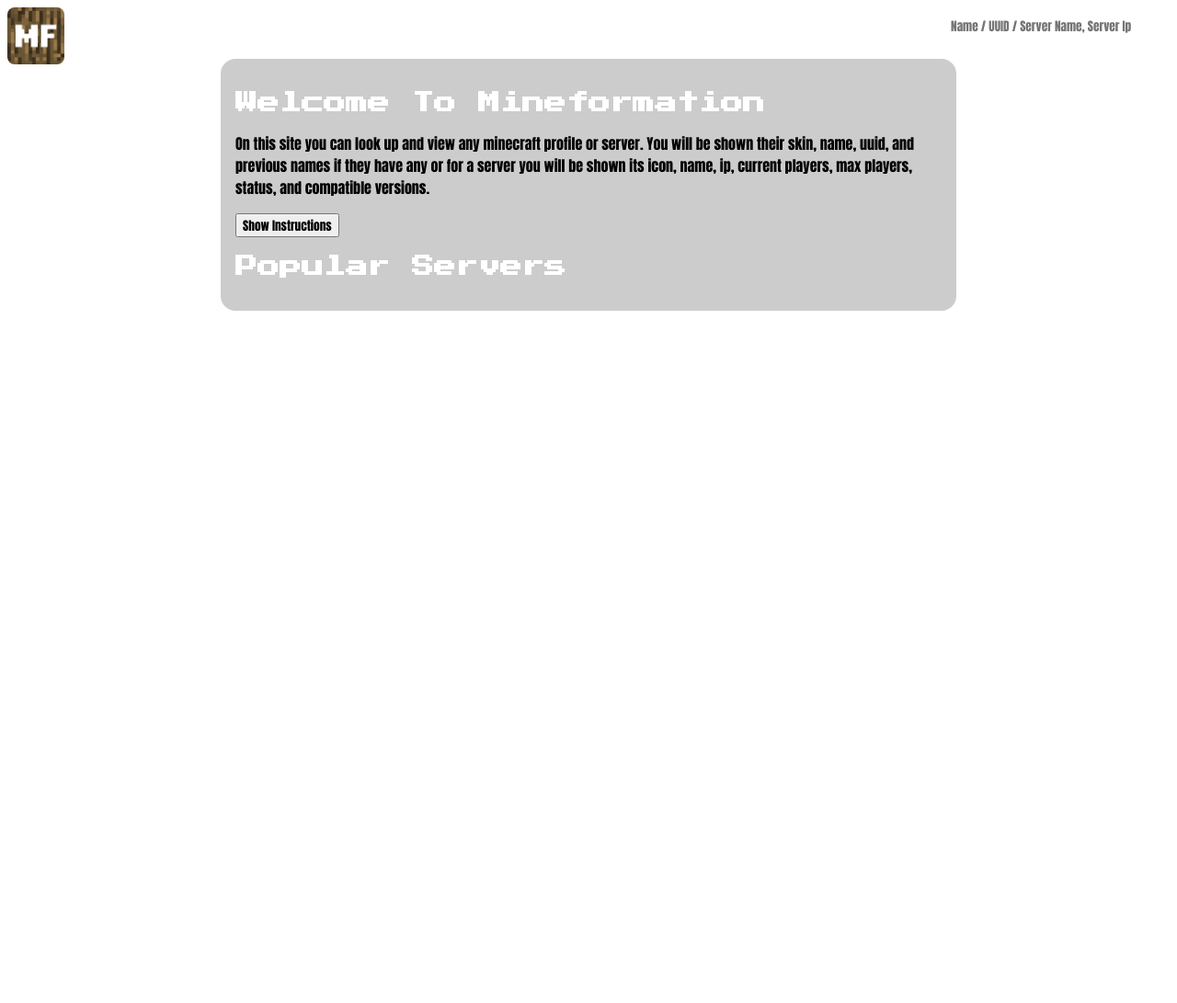
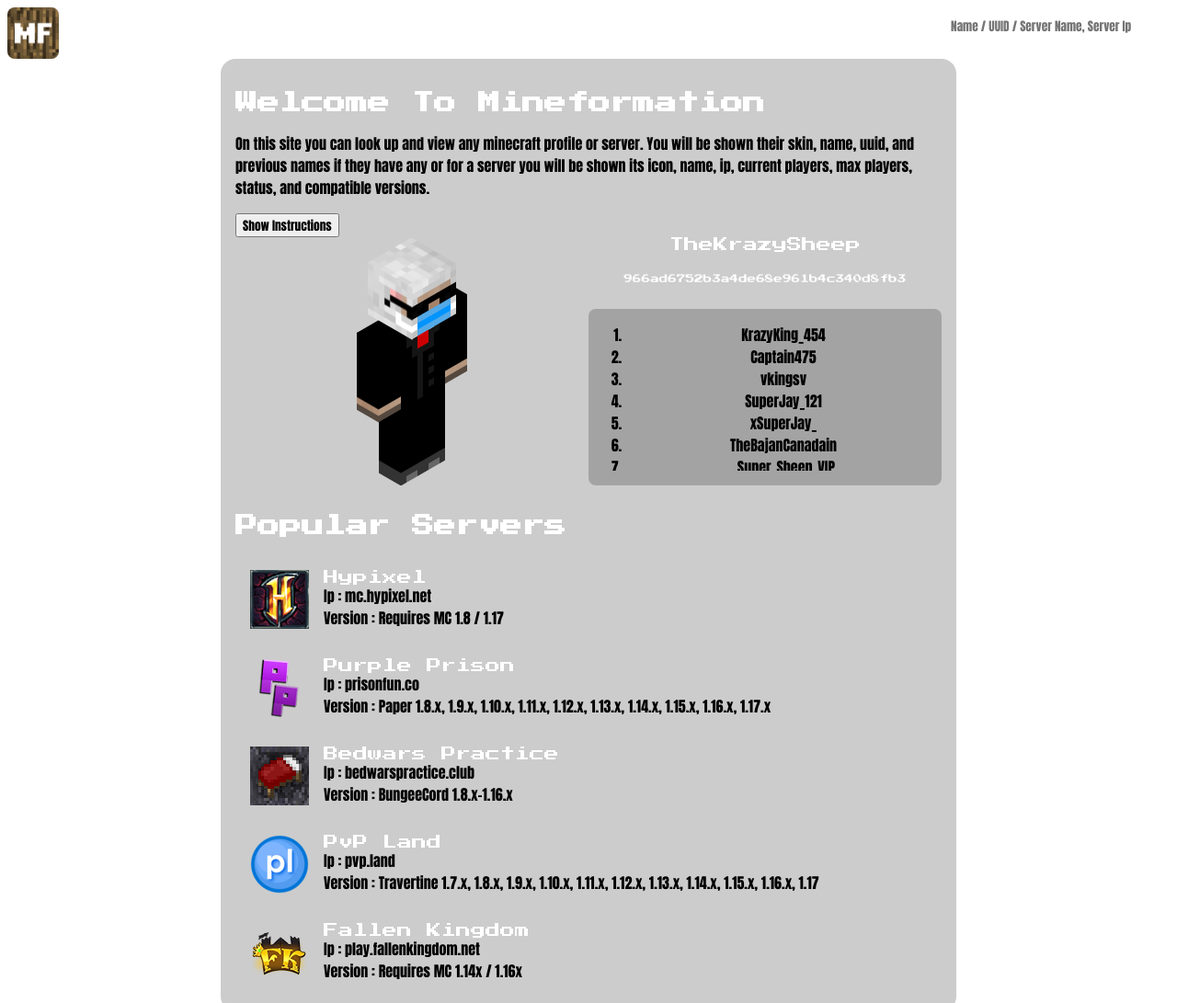
Before and after one commit to Lukashmoser/Mineformation, a plain HTML site: page index.html in a window 1280 px wide. Shown: the top 1091 px of the page at 92% size. Before the commit the page ends 800 px from the top, so only its background shows below. Drawn offline with Linux system fonts and the light colour scheme; no server answers.

```diff
--- a/index.html
+++ b/index.html
@@ -51,11 +51,89 @@
         </div>
 
         <div id="player">
-
+            <div id="playerHolder">
+                <img src="images/TheKrazySheep.png" alt="TheKrazySheep's Skin" id="playerSkin">
+                <div id="playerName" class="title">TheKrazySheep</div>
+                <div id="playerUUID" class="title">966ad6752b3a4de68e961b4c340d8fb3</div>
+                <div id="playerPrevNames" class="text">
+                    <ol>
+                        <li>KrazyKing_454</li>
+                        <li>Captain475</li>
+                        <li>vkingsv</li>
+                        <li>SuperJay_121</li>
+                        <li>xSuperJay_</li>
+                        <li>TheBajanCanadain</li>
+                        <li>_Super_Sheep_VIP</li>
+                        <li>JamestheKnight7</li>
+                        <li>BlackKnightTnT</li>
+                        <li>superknight1202</li>
+                        <li>ToxicKnife</li>
+                        <li>Conservitive</li>
+                        <li>ToxicKnife</li>
+                        <li>TooMuchToxicity</li>
+                        <li>x7_</li>
+                        <li>xSeven_</li>
+                        <li>iThoughtiWasGood</li>
+                        <li>iConservative</li>
+                        <li>DynamiteDoggy</li>
+                        <li>CrispiestRice</li>
+                        <li>TheWildMLG</li>
+                        <li>KrazyKing_454</li>
+                        <li>TheKrazySheep</li>
+                        <li>Coniferous4</li>
+                        <li>Conifereous</li>
+                        <li>TheKrazySheep</li>
+                    </ol>
+                </div>
+            </div>
         </div>
 
         <div id="servers">
             <h2 id="popServers" class="title">Popular Servers</h2>
+            <div id="serverHolder">
+                <img src="images/hypixel-logo.png" alt="hypixel logo" id="serverIcon">
+                <div id="serverName" class="title">Hypixel</div>
+                <div id="serverIp" class="text">Ip : mc.hypixel.net</div>
+                <div id="serverVersion" class="text">Version : Requires MC 1.8 / 1.17</div>
+                <div id="hypPlayers" class="serverPlayers text"></div>
+                <div id="hypStatus" class="serverStatus text"></div>
+            </div>
+
+            <div id="serverHolder">
+                <img src="images/purple-prison-logo.png" alt="purple prison logo" id="serverIcon">
+                <div id="serverName" class="title">Purple Prison</div>
+                <div id="serverIp" class="text">Ip : prisonfun.co</div>
+                <div id="serverVersion" class="text">Version : Paper 1.8.x, 1.9.x, 1.10.x, 1.11.x, 1.12.x, 1.13.x, 1.14.x, 1.15.x, 1.16.x, 1.17.x</div>
+                <div id="ppPlayers" class="serverPlayers text"></div>
+                <div id="ppStatus" class="serverStatus text"></div>
+            </div>
+
+            <div id="serverHolder">
+                <img src="images/bedwars-practice-logo.png" alt="bedwars practice logo" id="serverIcon">
+                <div id="serverName" class="title">Bedwars Practice</div>
+                <div id="serverIp" class="text">Ip : bedwarspractice.club</div>
+                <div id="serverVersion" class="text">Version : BungeeCord 1.8.x-1.16.x</div>
+                <div id="bpPlayers" class="serverPlayers text"></div>
+                <div id="bpStatus" class="serverStatus text"></div>
+            </div>
+
+            <div id="serverHolder">
+                <img src="images/pvp-land-logo.png" alt="Pvp land logo" id="serverIcon">
+                <div id="serverName" class="title">PvP Land</div>
+                <div id="serverIp" class="text">Ip : pvp.land</div>
+                <div id="serverVersion" class="text">Version : Travertine 1.7.x, 1.8.x, 1.9.x, 1.10.x, 1.11.x, 1.12.x, 1.13.x, 1.14.x, 1.15.x, 1.16.x, 1.17</div>
+                <div id="plPlayers" class="serverPlayers text"></div>
+                <div id="plStatus" class="serverStatus text"></div>
+            </div>
+
+            <div id="serverHolder">
+                <img src="images/fallen-kingdom-logo.png" alt="Fallen Kingdom Logo" id="serverIcon">
+                <div id="serverName" class="title">Fallen Kingdom</div>
+                <div id="serverIp" class="text">Ip : play.fallenkingdom.net</div>
+                <div id="serverVersion" class="text">Version : Requires MC 1.14x / 1.16x</div>
+                <div id="fkPlayers" class="serverPlayers text"></div>
+                <div id="fkStatus" class="serverStatus text"></div>
+            </div>
         </div>
     </div>
 </body>
--- a/script.js
+++ b/script.js
@@ -3,37 +3,38 @@
 }
 
 function instantInfo(){
-    //my profile to be shown on the home page
-    //c659103ba8714b8dbaa1c83634bc4d74
-    fetch("https://cors-anywhere.herokuapp.com/https://sessionserver.mojang.com/session/minecraft/profile/966ad6752b3a4de68e961b4c340d8fb3")
-    .then(response => response.json())
-    .then(data => displayProfile(data, "player"));
-
     //display 5 or so servers
     //Hypixel
     fetch("https://cors-anywhere.herokuapp.com/https://mcapi.xdefcon.com/server/mc.hypixel.net/full/json")
     .then(response => response.json())
-    .then(data => displayServer("servers", data, "Hypixel", "mc.hypixel.net"));
+    .then(data => addServerStatusAndPlayers(data, "hypStatus", "hypPlayers"));
 
     //PvP Land
     fetch("https://cors-anywhere.herokuapp.com/https://mcapi.xdefcon.com/server/pvp.land/full/json")
     .then(response => response.json())
-    .then(data => displayServer("servers", data, "PvP Land", "pvp.land"));
+    .then(data => addServerStatusAndPlayers(data, "plStatus", "plPlayers"));
 
     //Purple Prison
     fetch("https://cors-anywhere.herokuapp.com/https://mcapi.xdefcon.com/server/prisonfun.co/full/json")
     .then(response => response.json())
-    .then(data => displayServer("servers", data, "Purple Prison", "prisonfun.co"));
+    .then(data => addServerStatusAndPlayers(data, "ppStatus", "ppPlayers"));
 
     //FallenKingdom
     fetch("https://cors-anywhere.herokuapp.com/https://mcapi.xdefcon.com/server/play.fallenkingdom.co/full/json")
     .then(response => response.json())
-    .then(data => displayServer("servers", data, "Fallen Kingdom", "play.fallenkingdom.net"));
+    .then(data => addServerStatusAndPlayers(data, "fkStatus", "fkPlayers"));
 
     //Bedwars Practice
     fetch("https://cors-anywhere.herokuapp.com/https://mcapi.xdefcon.com/server/bedwarspractice.club/full/json")
     .then(response => response.json())
-    .then(data => displayServer("servers", data, "Bedwars Practice", "bedwarspractice.club"));
+    .then(data => addServerStatusAndPlayers(data, "bpStatus", "bpPlayers"));
+
+}
+
+function addServerStatusAndPlayers(data, status, player){
+    console.log(data);
+    document.getElementById(status).innerHTML = "Status : " + data.serverStatus;
+    document.getElementById(player).innerHTML = "Players : " + data.players + " / " + data.maxplayers;
 }
 
 function search(){
@@ -161,14 +162,14 @@
 
         //display player count
         let player = document.createElement("div");
-        player.id = "serverPlayers";
+        player.classList.add("serverPlayers");
         player.classList.add("text");
         player.innerHTML = "Players : " + data.players + "/" + data.maxplayers;
         div.appendChild(player);
 
         //display server status
         let status = document.createElement("div");
-        status.id = "serverStatus";
+        status.classList.add("serverStatus");
         status.classList.add("text");
         status.innerHTML = "Status : " + data.serverStatus;
         div.appendChild(status);
--- a/style.css
+++ b/style.css
@@ -38,8 +38,7 @@
 }
 
 #logo{
-    height: 62px;
-    width: 62px;
+    height: 7vh;
     grid-area: logo;
     float: left;
     margin-right: 1rem;
@@ -158,11 +157,11 @@
     grid-area: ip;
 }
 
-#serverStatus{
+.serverStatus{
     grid-area: status;
 }
 
-#serverPlayers{
+.serverPlayers{
     grid-area: player;
 }
 
```
Also changed, not shown: sw.js (+7 -1 lines), images/TheKrazySheep.png (added), images/bedwars-practice-logo.png (added), images/fallen-kingdom-logo.png (added), images/hypixel-logo.png (added), images/purple-prison-logo.png (added), images/pvp-land-logo.png (added).
